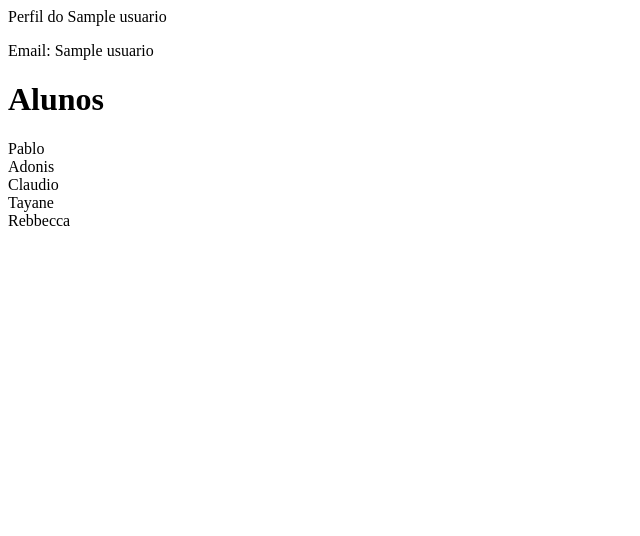
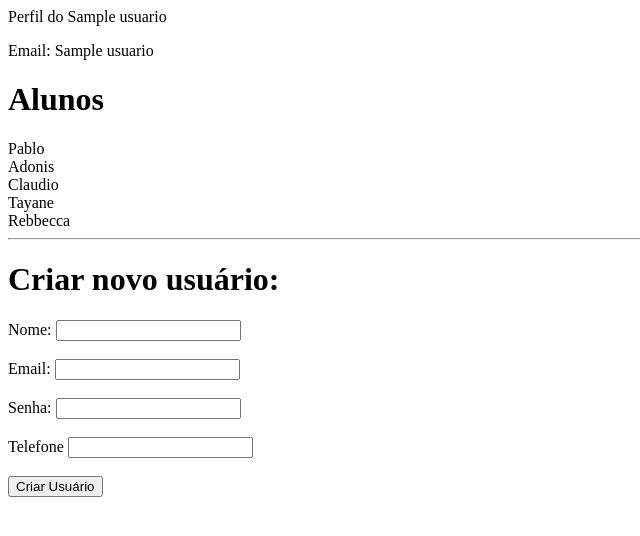
Before and after one commit to nandooliveira/pw2.2021.1, a Flask app: page /perfil/1 in a window 1280 px wide. Shown: the top 536 px of the page, without its empty margins (0-640 px from the left). Run offline with Flask 2, Linux system fonts and the light colour scheme; a database or web service that is not in the repository returns one stand-in record (values such as "Sample title"); some libraries are stand-ins or nearby versions.

Commit message:
Aula dia 04/10

```diff
--- a/app.py
+++ b/app.py
@@ -1,7 +1,9 @@
-from flask import Flask, request, render_template
-import psycopg2
+from flask import Flask, request, redirect, render_template
+
+from models.usuario import Usuario
 
 app = Flask(__name__)
+
 
 # www.uncisal.edu.br
 #     - /users
@@ -12,6 +14,7 @@ app = Flask(__name__)
 @app.route("/")
 def hello_world():
     return "<p>Hello World!!</p>"
+
 
 # uncisal.edu.br/saudacao/tonho
 @app.route("/saudacao/<nome>")
@@ -26,27 +29,40 @@ def soma(a, b):
     else:
         return f"POST a + b = {a + b}"
 
+
 @app.route("/perfil/<int:id>")
 def perfil(id):
-    connection = psycopg2.connect(
-        host = 'localhost',
-        database = 'pweb',
-        user = 'postgres',
-        password = 'postgres'
-    )
-
-    cursor = connection.cursor()
-    cursor.execute(f"SELECT * FROM usuarios WHERE id = {id}")
-    usuario = cursor.fetchall()[0]
+    usuario = Usuario.find_by_id(id)
 
     # Passar esses dados para o template de Perfil
     return render_template(
         "perfil.html",
-        nome = usuario[1],
-        email = usuario[2],
-        numero = usuario[0],
-        alunos = ["Pablo", "Adonis", "Claudio", "Tayane", "Rebbecca"]
+        nome=usuario.nome,
+        email=usuario.email,
+        numero=usuario.id,
+        alunos=["Pablo", "Adonis", "Claudio", "Tayane", "Rebbecca"]
     )
+
+
+@app.route("/usuarios", methods=['POST'])
+def criar_usuario():
+    nome = request.form["nome"]
+    email = request.form["email"]
+    telefone = request.form["telefone"]
+    senha = request.form["senha"]
+
+    Usuario.create(nome, email, senha, telefone)
+
+    return redirect("/perfil/1")
+
+
+# [C]rud    -> POST /recursos
+# [R]ead    -> GET  /recursos
+# [U]pdate  -> POST /recursos/{id}
+# [D]delete -> DELETE /recursos/{id}
+
+# def change_password(id, senha):
+#     usuario = find_user_by_id(id)
 
 # METHODS - GET POST
 # www.exemplo.com?usuario=fernando&senha=123mudar
--- /dev/null
+++ b/models/database.py
@@ -0,0 +1,19 @@
+import psycopg2
+
+
+class Database():
+    Connection = psycopg2.connect(
+        host='localhost',
+        database='pweb',
+        user='postgres',
+        password='postgres'
+    )
+
+    @classmethod
+    def execute(cls, sql, *args, commit=False):
+        cursor = Database.Connection.cursor()
+        cursor.execute(sql, args)
+        if commit:
+            Database.Connection.commit()
+
+        return cursor
--- /dev/null
+++ b/models/usuario.py
@@ -0,0 +1,42 @@
+from .database import Database
+
+
+class Usuario():
+    def __init__(self, id, nome, email, senha, telefone):
+        self.id = id
+        self.nome = nome
+        self.email = email
+        self.senha = senha
+        self.telefone = telefone
+
+    @classmethod
+    def find_by_id(cls, user_id):
+        row = Database.execute("SELECT * FROM usuarios WHERE id = %s", user_id).fetchone()
+
+        return cls.__user_from_database_record(row)
+
+    @classmethod
+    def list_users(cls):
+        rows = Database.execute("SELECT * FROM usuarios").fetchall()
+
+        # usuarios = []
+        #
+        # for row in rows:
+        #     usuarios.append(cls.__user_from_database_record(row))
+
+        # usuarios = list(map(cls.__user_from_database_record, rows))
+
+        usuarios = [cls.__user_from_database_record(row) for row in rows]
+
+        return usuarios
+
+    @classmethod
+    def create(cls, nome, email, senha, telefone):
+        Database.execute("INSERT INTO usuarios (nome, email, senha, telefone, criacao, atualizacao) VALUES (%s, %s, %s, %s, now(), now())",
+                         nome, email, senha, telefone,
+                         commit=True
+                         )
+
+    @classmethod
+    def __user_from_database_record(cls, row):
+        return Usuario(row[0], row[1], row[2], row[3], row[4])
--- a/templates/perfil.html
+++ b/templates/perfil.html
@@ -19,5 +19,27 @@
     {% for nome in alunos %}
         {{nome}}<br>
     {% endfor %}
+
+    <hr>
+
+    <h1>Criar novo usuário:</h1>
+
+    <form action="/usuarios" method="post">
+        <!-- nome, email, senha, telefone -->
+        <label for="nome">Nome:</label>
+        <input type="text" id="nome" name="nome">
+        <br><br>
+        <label for="email">Email:</label>
+        <input type="email" id="email" name="email">
+        <br><br>
+        <label for="senha">Senha:</label>
+        <input type="password" name="senha" id="senha">
+        <br><br>
+        <label for="telefone">Telefone</label>
+        <input type="text" name="telefone" id="telefone">
+
+        <br><br>
+        <input type="submit" value="Criar Usuário">
+    </form>
 </body>
 </html>
```
Also changed, not shown: models/__init__.py (added).
